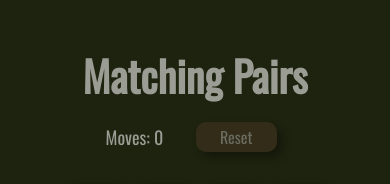
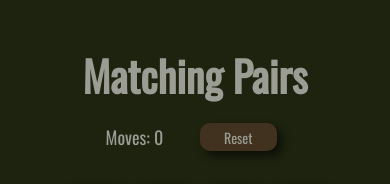
Before and after one commit to gizemnkorkmaz/matching-pairs, a React (Create React App) app: page / in a window 390 px wide. Both pictures are taken after a click on the item "Easy". Shown: the top 184 px of the page. Built offline with nearby package versions, Linux system fonts and the light colour scheme.

Commit message:
Add media queries & Change font-size

```diff
--- a/src/components/Button/Button.jsx
+++ b/src/components/Button/Button.jsx
@@ -3,7 +3,7 @@ import styled from "styled-components";
 
 const ButtonStyled = styled.button`
   font-family: "Oswald", sans-serif;
-  font-size: 22px;
+  font-size: 18px;
   padding: 0.2rem 1.5rem;
   margin: 0.5rem;
   border-radius: 10px;
@@ -12,9 +12,8 @@ const ButtonStyled = styled.button`
   border: none;
   background: #573c29;
   color: #eee;
-  opacity: 0.6;
-  @media (max-width: 800px) {
-    font-size: 16px;
+  @media (max-width: 1000px) {
+    font-size: 14px;
   }
 `;
 
```
